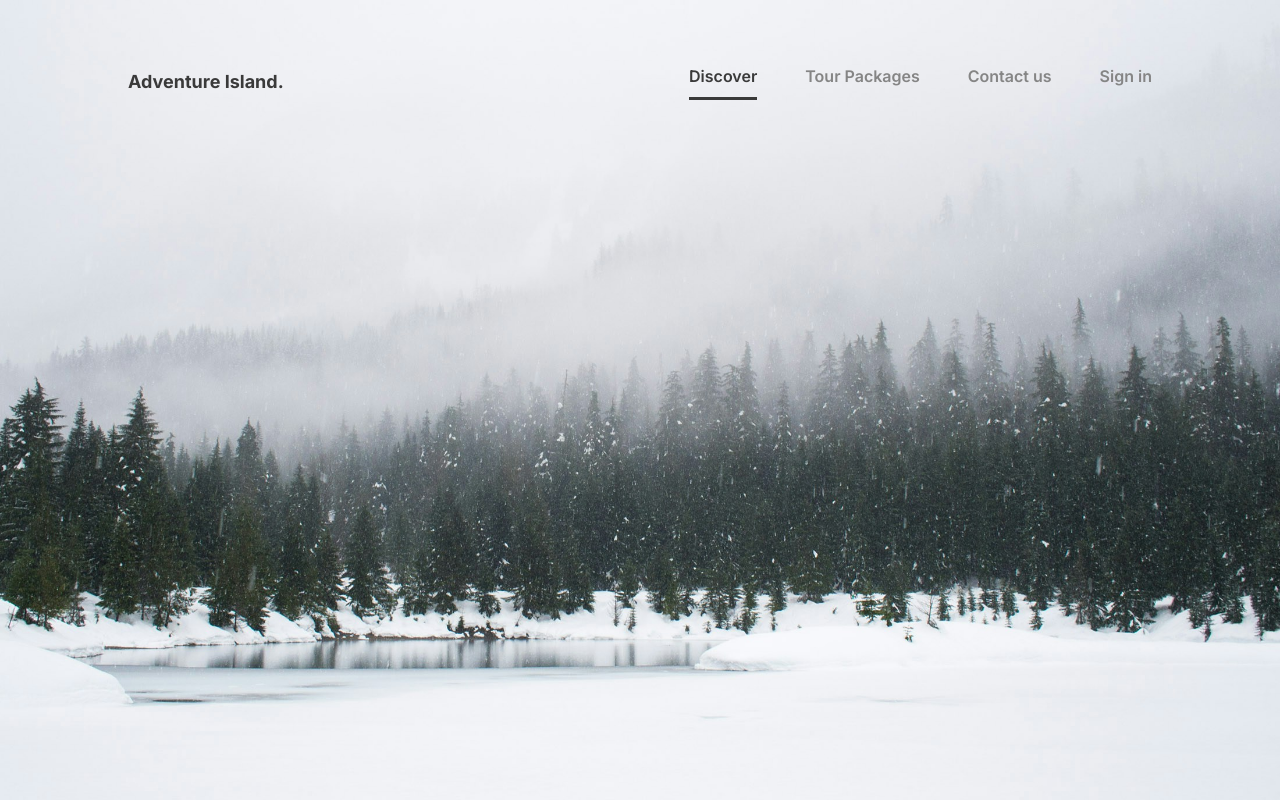
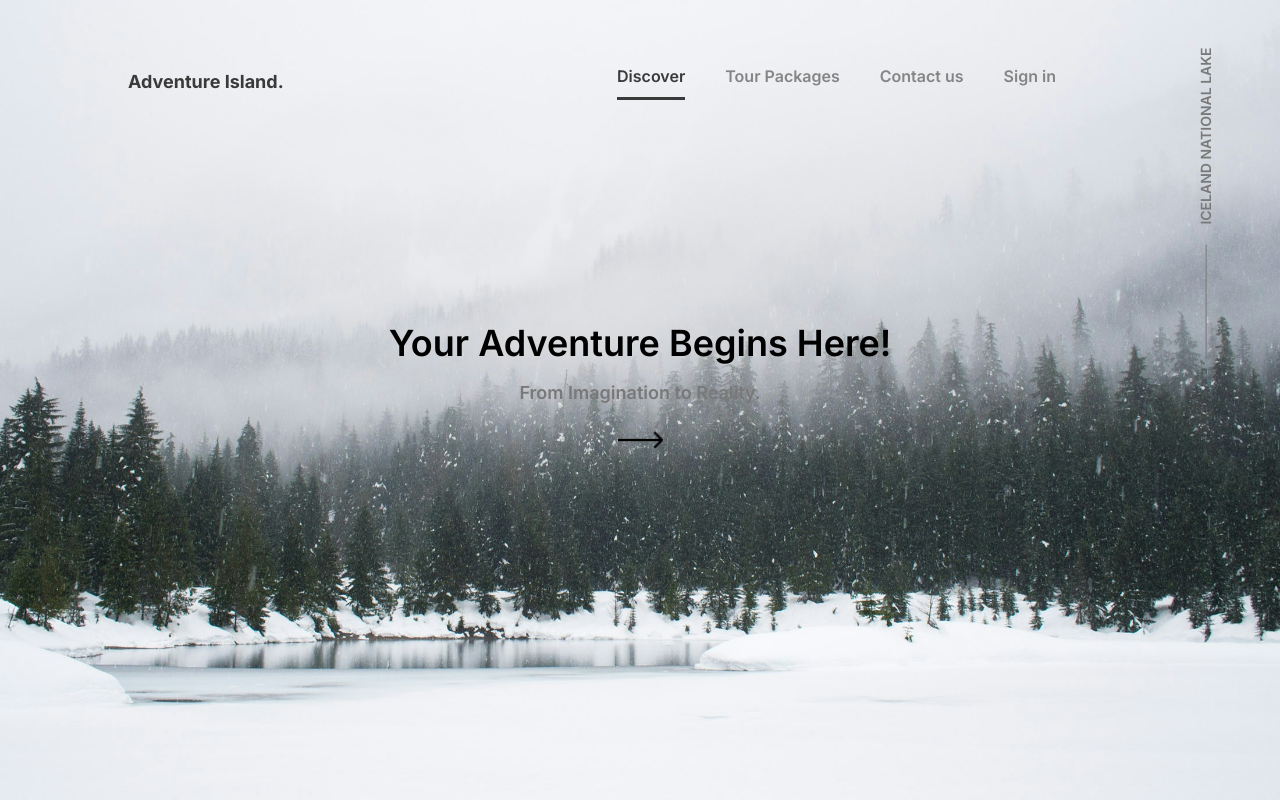
Before and after one commit to Xlongclaw/travel-app, a Next.js app: page / in a window 1280 px wide. Built offline with nearby package versions, Linux system fonts and the light colour scheme.

Commit message:
designed hero page

```diff
--- /dev/null
+++ b/src/app/components/Logo.tsx
@@ -0,0 +1,9 @@
+import React from 'react'
+
+const Logo = () => {
+  return (
+    <div className="font-bold text-lg text-color1">Adventure Island.</div>
+  )
+}
+
+export default Logo
--- a/src/app/components/NavLinks.tsx
+++ b/src/app/components/NavLinks.tsx
@@ -4,7 +4,7 @@ import NavLink from "./NavLink";
 const NavLinks: React.FC = () => {
   const navLinks = [ "Discover", "Tour Packages", "Contact us", "Sign in"];
   return (
-    <div className="flex gap-12">
+    <div className="flex gap-10">
       {navLinks.map((link, index) => (
         <NavLink key={index} link={link}/>
       ))}
--- a/src/app/page.tsx
+++ b/src/app/page.tsx
@@ -1,13 +1,23 @@
+import NavLinks from "./components/NavLinks";
+import Logo from "./components/Logo";
 import Image from "next/image";
-import NavLinks from "./components/NavLinks";
 
 export default function Home() {
   return (
-    <main className="">
-      <div className="bg-[url('./assets/herobg1.jpg')] bg-cente bg-cover w-full h-screen py-16 px-32">
-        <div className="flex justify-between items-center">
-          <div className="font-bold text-lg text-color1">Adventure Island.</div>
-          <NavLinks/>
+    <main className="flex flex-col">
+      <div className="bg-[url('./assets/herobg1.jpg')] bg-top bg-cover w-full h-screen py-16 px-32 flex flex-col relative">
+        <div className="flex justify-between items-center pr-24">
+          <Logo />
+          <NavLinks />
+        </div>
+        <div className="flex flex-col flex-1 justify-center items-center mb-16">
+          <div className="text-4xl text-black font-semibold mb-4">Your Adventure Begins Here!</div>
+          <div className="text-lg text-color3 font-semibold mb-6">From Imagination to Reality.</div>
+          <Image width={45} height={40} alt="" src={require('./assets/arrow1.png')}/>
+        </div>
+        <div className="flex gap-5 justify-center items-center -rotate-90 absolute right-[-5rem] top-[12rem]">
+          <div className="h-[1px] w-[7rem] bg-color3"></div>
+          <div className="text-color3 text-sm font-semibold">ICELAND NATIONAL LAKE</div>
         </div>
       </div>
       <div className=""></div>
--- a/tailwind.config.ts
+++ b/tailwind.config.ts
@@ -16,6 +16,7 @@ const config: Config = {
       colors:{
         'color1':'#3A3A3A',
         'color2':'#858585',
+        'color3':'#797979',
       }
     },
   },
```
Also changed, not shown: package.json (+5 -4 lines), src/app/assets/arrow1.png (added), 1 other file (tests, documents, lock files or other folders).
